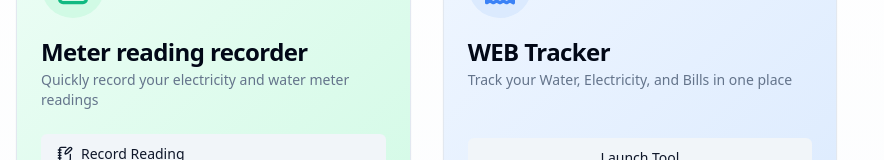
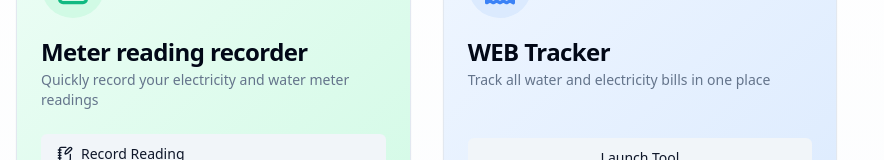
Before and after one commit to QuintinPK/qunuf-tools, a React (Vite) app: page / in a window 1280 px wide. Shown: the part 336-496 px from the top of the page, without its empty margins (0-884 px from the left). Built offline with nearby package versions, Linux system fonts and the light colour scheme.

Commit message:
Update Landing.tsx

```diff
--- a/src/pages/Landing.tsx
+++ b/src/pages/Landing.tsx
@@ -32,7 +32,7 @@ const tools = [
   },
   {
     name: "WEB Tracker",
-    description: "Track your Water, Electricity, and Bills in one place",
+    description: "Track all water and electricity bills in one place",
     icon: <Receipt className="h-10 w-10 text-blue-500" />,
     path: "/web-tracker",
     color: "bg-gradient-to-br from-blue-50 to-blue-100 hover:from-blue-100 hover:to-blue-200",
```
